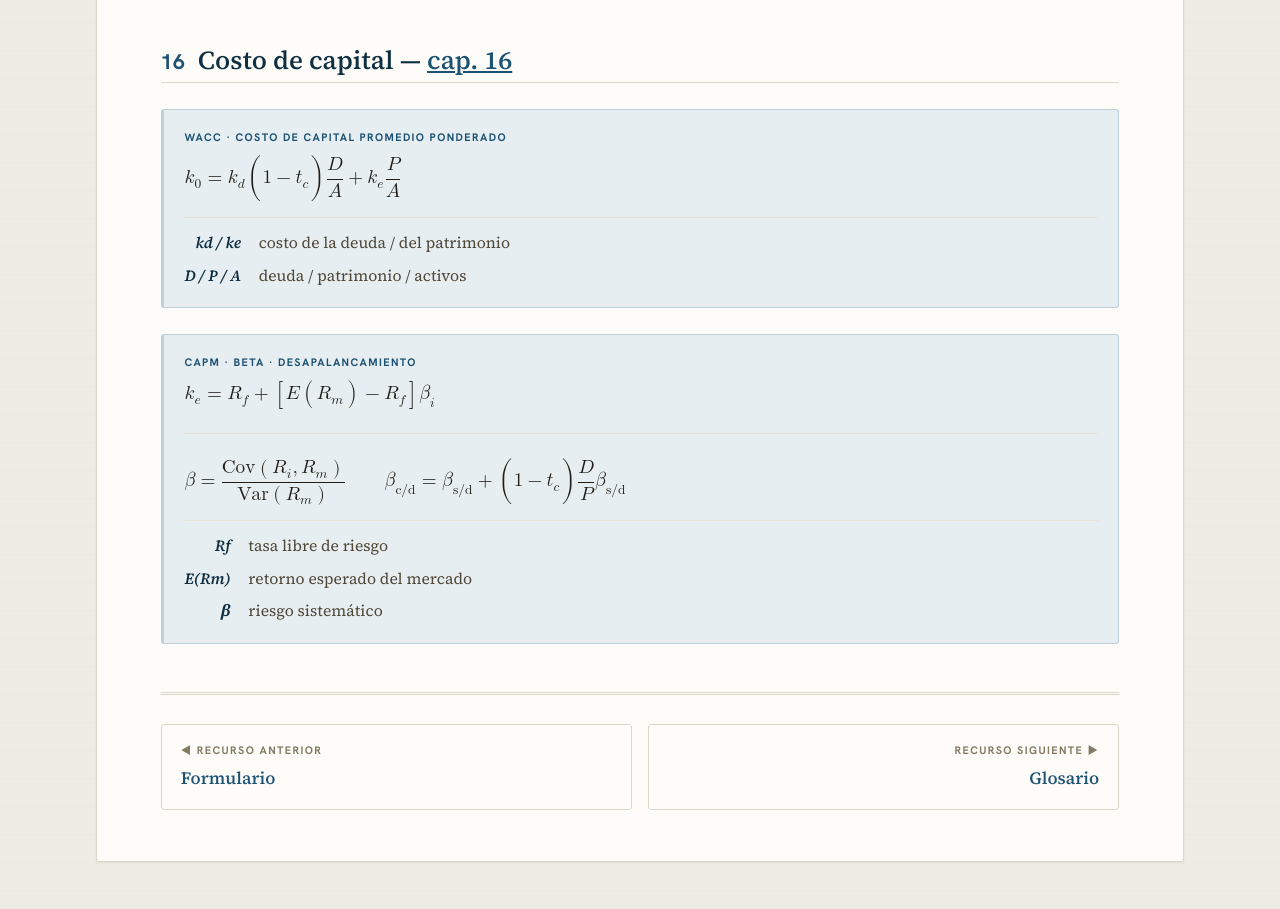
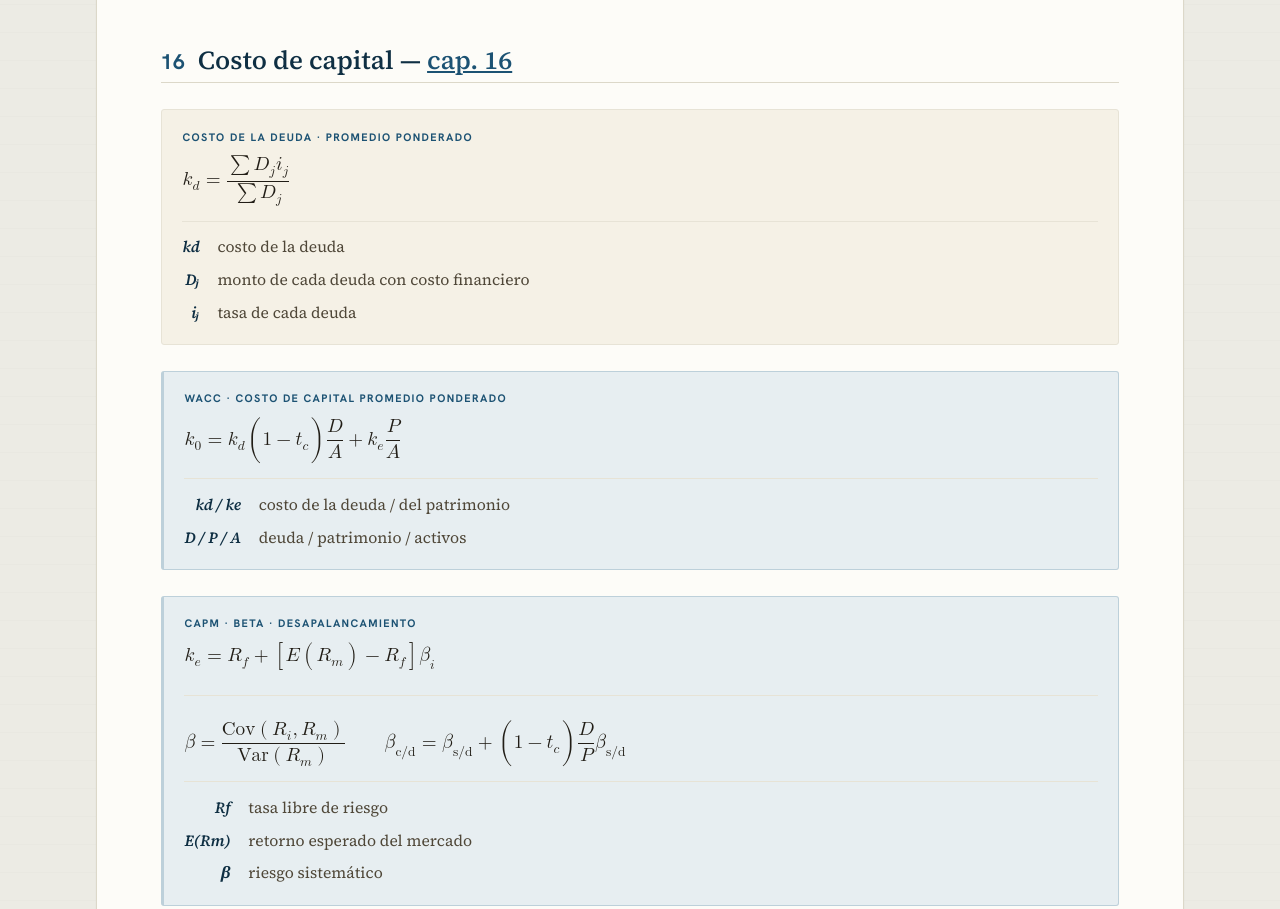
Before and after one commit to JuanpiCasti/sdg-pep, a plain HTML site: page formulario-sdg.html in a window 1280 px wide. Shown: the part 5611-6520 px from the top of the page. Drawn offline with Linux system fonts and the light colour scheme.

Commit message:
feat: agregar fórmula de costo de la deuda (Kd) al Formulario SDG
Bloque nuevo en la sección de cap. 16, antes del WACC: kd como promedio
ponderado de las deudas con costo financiero, que es el insumo del WACC.

Co-Authored-By: Claude Opus 4.7 <noreply@anthropic.com>

```diff
--- a/formulario-sdg.html
+++ b/formulario-sdg.html
@@ -305,6 +305,17 @@
     <section class="f-grupo">
     <!-- ===== CAP 16 ===== -->
     <h2 id="f16"><span class="h-num">16</span> Costo de capital — <a href="capitulos/capitulo-16.html">cap. 16</a></h2>
+    <div class="formula">
+      <span class="etq">Costo de la deuda · promedio ponderado</span>
+      <math display="block" xmlns="http://www.w3.org/1998/Math/MathML">
+        <mrow><msub><mi>k</mi><mi>d</mi></msub><mo>=</mo><mfrac><mrow><mo>∑</mo><msub><mi>D</mi><mi>j</mi></msub><msub><mi>i</mi><mi>j</mi></msub></mrow><mrow><mo>∑</mo><msub><mi>D</mi><mi>j</mi></msub></mrow></mfrac></mrow>
+      </math>
+      <dl class="vars">
+        <dt>kd</dt><dd>costo de la deuda</dd>
+        <dt>Dⱼ</dt><dd>monto de cada deuda con costo financiero</dd>
+        <dt>iⱼ</dt><dd>tasa de cada deuda</dd>
+      </dl>
+    </div>
     <div class="formula formula--destacada">
       <span class="etq">WACC · costo de capital promedio ponderado</span>
       <math display="block" xmlns="http://www.w3.org/1998/Math/MathML">
```
